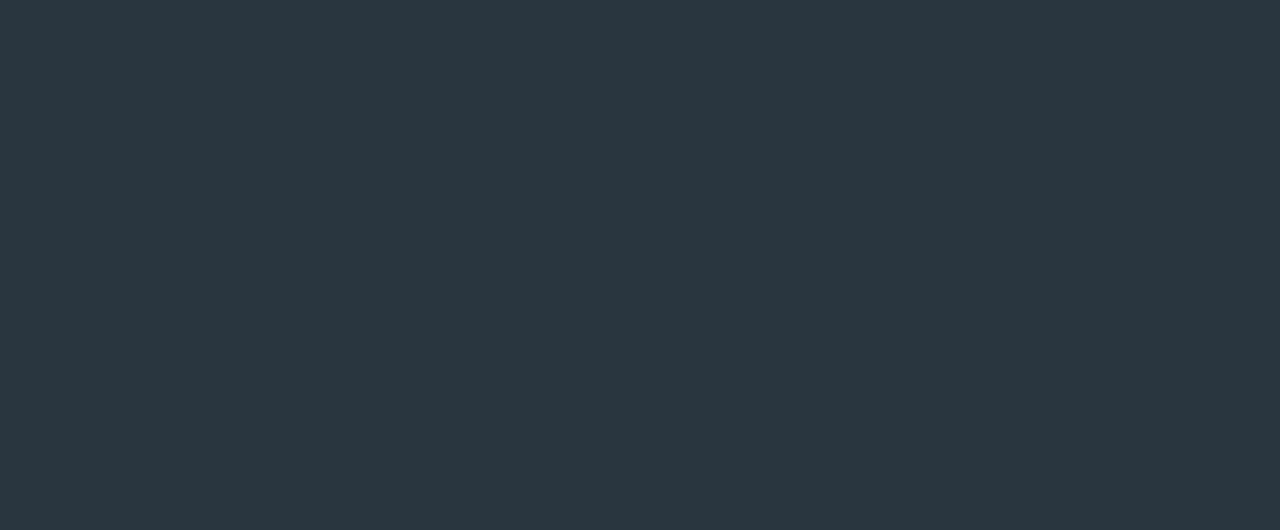
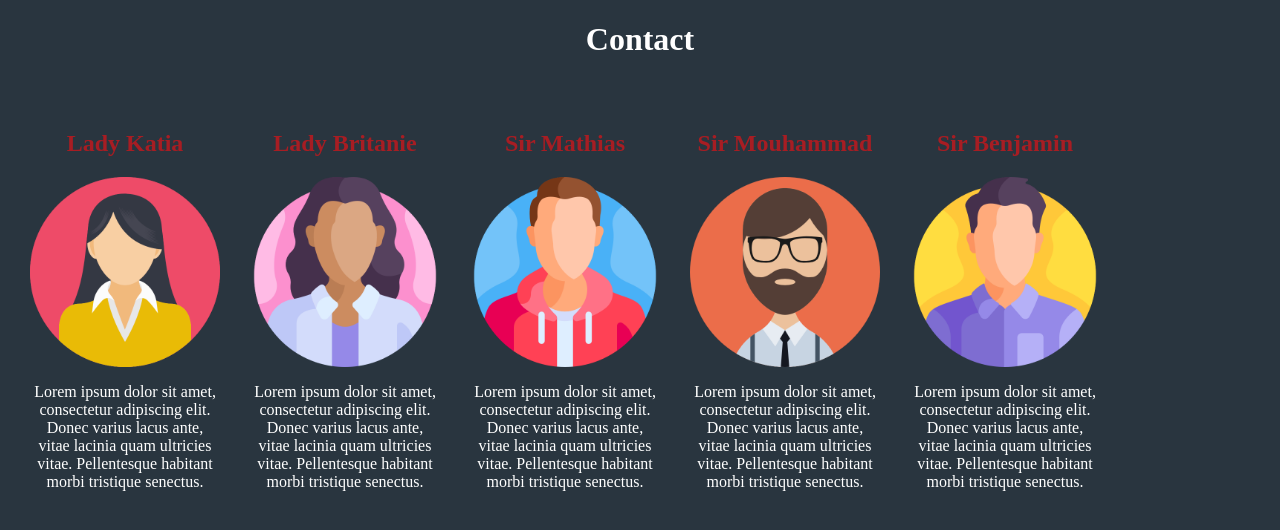
Before and after one commit to Coder269/farwest-angular, an Angular app: page /contact in a window 1280 px wide. Before the commit this address led to /. Shown: the top 530 px of the page. Built offline with nearby package versions, Linux system fonts and the light colour scheme.

Commit message:
page contact crée

```diff
--- a/src/app/app.component.ts
+++ b/src/app/app.component.ts
@@ -1,9 +1,10 @@
 import { Component } from '@angular/core';
+
 
 @Component({
   selector: 'app-root',
   templateUrl: './app.component.html',
-  styleUrls: ['./app.component.css']
+ styleUrls: ['./app.component.css']
 })
 export class AppComponent {
   title = 'farwest-angular';
--- a/src/app/app.module.ts
+++ b/src/app/app.module.ts
@@ -5,6 +5,8 @@ import { AppComponent } from './app.component';
 import { RegisterComponent } from './register/register.component';
 import { Router } from '@angular/router';
 import { CreateColonyComponent } from './create-colony/create-colony.component';
+import { ContactComponent } from './contact/contact.component';
+import { ModalComponent } from './modal/modal.component';
 
 
 @NgModule({
@@ -12,6 +14,8 @@ import { CreateColonyComponent } from './create-colony/create-colony.component';
     AppComponent,
     RegisterComponent,
     CreateColonyComponent,
+    ContactComponent,
+    ModalComponent,
 
   ],
   imports: [
--- /dev/null
+++ b/src/app/contact/contact.component.css
@@ -0,0 +1,39 @@
+.Contact {
+
+    text-align: center;
+    color: white;
+
+  }
+
+
+
+  #flexbox {
+    display: flex;
+  }
+
+
+
+  h2 {
+    color: #A71D23;
+  }
+
+
+  .team.member {
+    display: flex;
+    flex-direction: column;
+    text-align: center;
+    justify-content: center;
+    justify-content: space-evenly;
+    width: 190px;
+    margin-left: 30px;
+    margin-top: 30px;
+  }
+
+  .sawmill1 {
+
+
+
+    width: 90px;
+    align-items: center;
+
+  }
--- /dev/null
+++ b/src/app/contact/contact.component.html
@@ -0,0 +1,60 @@
+<!DOCTYPE html>
+<html lang="en">
+  <head>
+    <meta charset="UTF-8" />
+    <meta name="viewport" content="width=device-width, initial-scale=1.0" />
+    <title>Contact</title>
+  </head>
+  <body>
+    <h1 class="Contact">Contact</h1>
+    <div id="flexbox">
+      <div class="team member">
+        <h2 class="Lady Katia">Lady Katia</h2>
+        <img class="Avatar41" src="../../assets/avatar2.png" />
+        <p>
+          Lorem ipsum dolor sit amet, consectetur adipiscing elit. Donec varius
+          lacus ante, vitae lacinia quam ultricies vitae. Pellentesque habitant
+          morbi tristique senectus.
+        </p>
+      </div>
+      <div class="team member">
+        <h2 class="Lady Britanie">Lady Britanie</h2>
+        <img class="Avatar41" src="../../assets/avatar3.png" />
+        <p>
+          Lorem ipsum dolor sit amet, consectetur adipiscing elit. Donec varius
+          lacus ante, vitae lacinia quam ultricies vitae. Pellentesque habitant
+          morbi tristique senectus.
+        </p>
+      </div>
+      <div class="team member">
+        <h2 class="Sir Mathias">Sir Mathias</h2>
+        <img class="Avatar41" src="../../assets/avatar1.png" />
+        <p>
+          Lorem ipsum dolor sit amet, consectetur adipiscing elit. Donec varius
+          lacus ante, vitae lacinia quam ultricies vitae. Pellentesque habitant
+          morbi tristique senectus.
+        </p>
+      </div>
+      <div class="team member">
+        <h2 class="Sir Mouhammad">Sir Mouhammad</h2>
+        <img class="Avatar41" src="../../assets/avatar4.png" />
+        <p>
+          Lorem ipsum dolor sit amet, consectetur adipiscing elit. Donec varius
+          lacus ante, vitae lacinia quam ultricies vitae. Pellentesque habitant
+          morbi tristique senectus.
+        </p>
+      </div>
+      <div class="team member">
+        <h2 class="Sir Benjamin">Sir Benjamin</h2>
+        <img class="Avatar41" src="../../assets/avatar5.png" />
+        <p>
+          Lorem ipsum dolor sit amet, consectetur adipiscing elit. Donec varius
+          lacus ante, vitae lacinia quam ultricies vitae. Pellentesque habitant
+          morbi tristique senectus.
+        </p>
+      </div>
+    </div>
+  </body>
+</html>
+
+<router-outlet></router-outlet>
--- /dev/null
+++ b/src/app/modal/modal.component.css
@@ -0,0 +1,28 @@
+.rect {
+
+    width: 90em;
+    height: 1.50em;
+    border-radius: 2cm;
+    background-color: brown;
+}
+
+.groupe {
+    display: flex;
+    justify-content: space-between;
+    font-size: 40px;
+}
+
+.groupe img {
+
+width: 110px;
+height: 110px;
+}
+
+.design img {
+
+    display: block;
+    margin: 0 auto;
+    width: 200px;
+
+
+}
--- /dev/null
+++ b/src/app/modal/modal.component.html
@@ -0,0 +1,13 @@
+<div class="design">
+    <img class="sawmill1" src="../../assets/scirie.png" />
+</div>
+<div class="groupe">
+    <div class="rect"> </div>
+    <p>NEXT LEVEL</p>
+    <img class="bullet" src="../../assets/bullet.png" />
+    <img class="wood" src="../../assets/wood.png" />
+
+</div>
+
+
+<router-outlet></router-outlet>
```
Also changed, not shown: src/app/app-routing.module.ts (+16 -1 lines), src/app/contact/contact.component.ts (added, +10 -0 lines), src/app/modal/modal.component.ts (added, +10 -0 lines), src/styles.css (line endings or trailing spaces), 2 other files (tests, documents, lock files or other folders).
